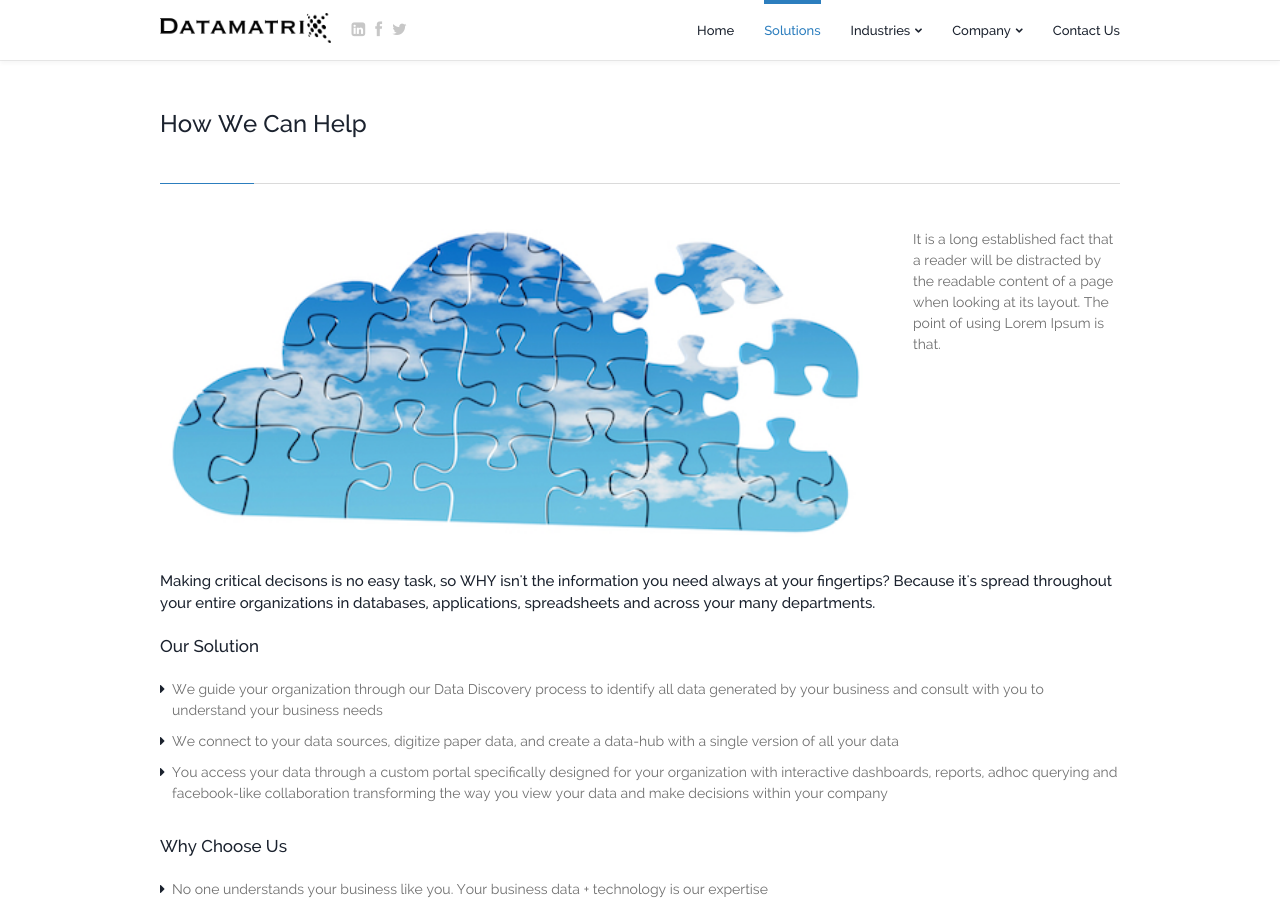
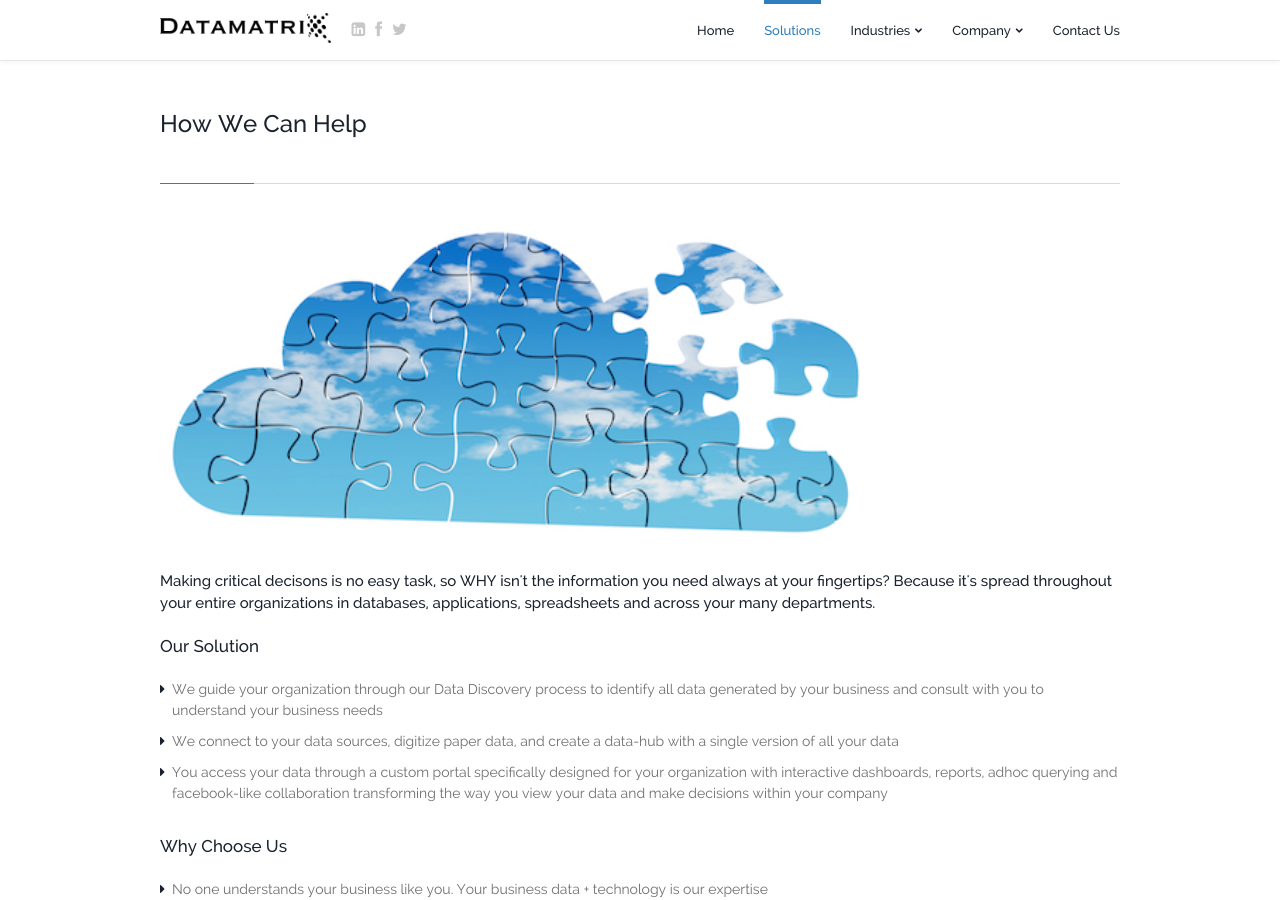
Before and after one commit to dtmtx/dtmtx.github.io, a Jekyll site: the page built from solutions.html, in a window 1280 px wide and 900 px high. Built offline with Jekyll 4.4.1, drawn with Linux system fonts in a browser that asks for light colours; Markdown is read by kramdown in place of the engine named in the settings.

Commit message:
remove right column

```diff
--- a/solutions.html
+++ b/solutions.html
@@ -63,7 +63,7 @@
 						<!-- ~~~~~~~~~~~~~~~~~~~~~~~~~~~~~~~ -->
 						<div class="column-one-fourth portfolio-details">
 							<!-- Details -->
-							<p>It is a long established fact that a reader will be distracted by the readable content of a page when looking at its layout. The point of using Lorem Ipsum is that.</p>
+							<!--p>It is a long established fact that a reader will be distracted by the readable content of a page when looking at its layout. The point of using Lorem Ipsum is that.</p-->
 							<!-- Project URL Button -->
 							<!--a href="#" class="button accent"><i class="fa fa-external-link"></i>Visit Project URL</a-->
 							<!-- Tags -->
```
